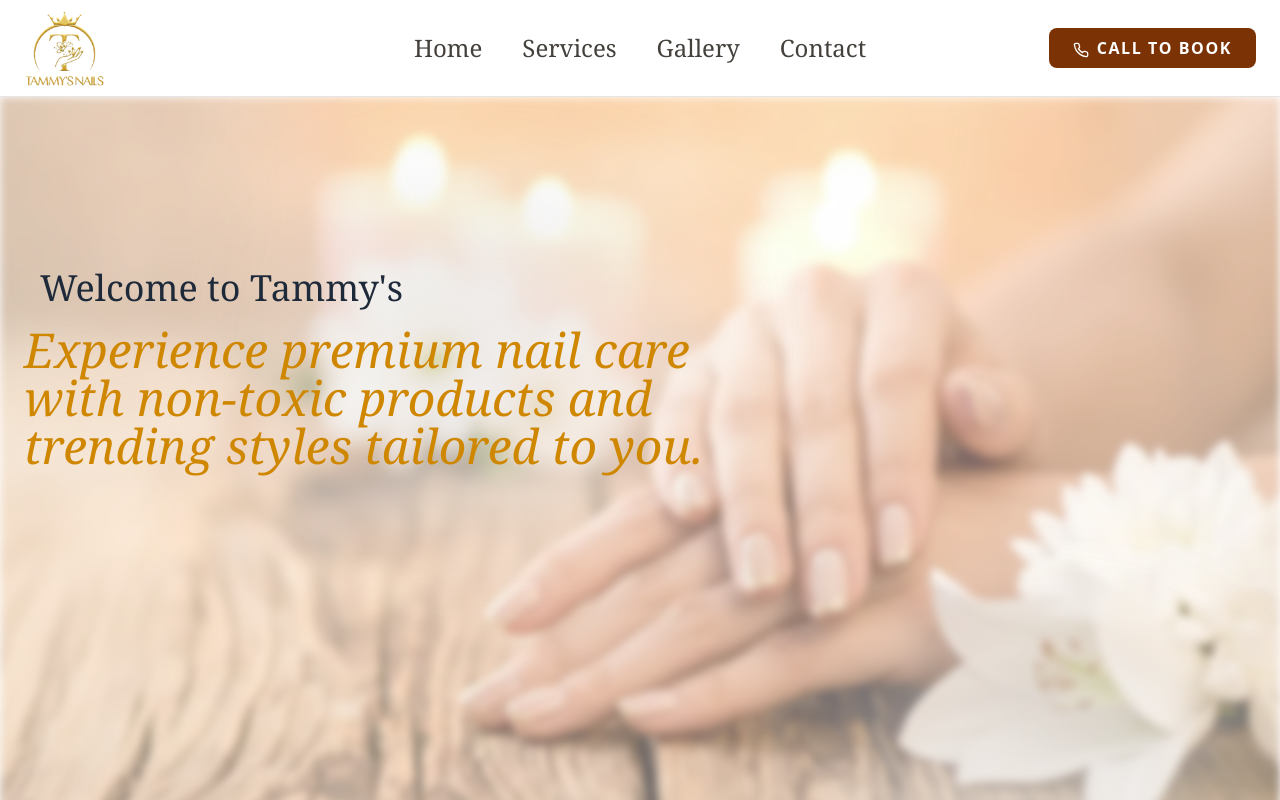
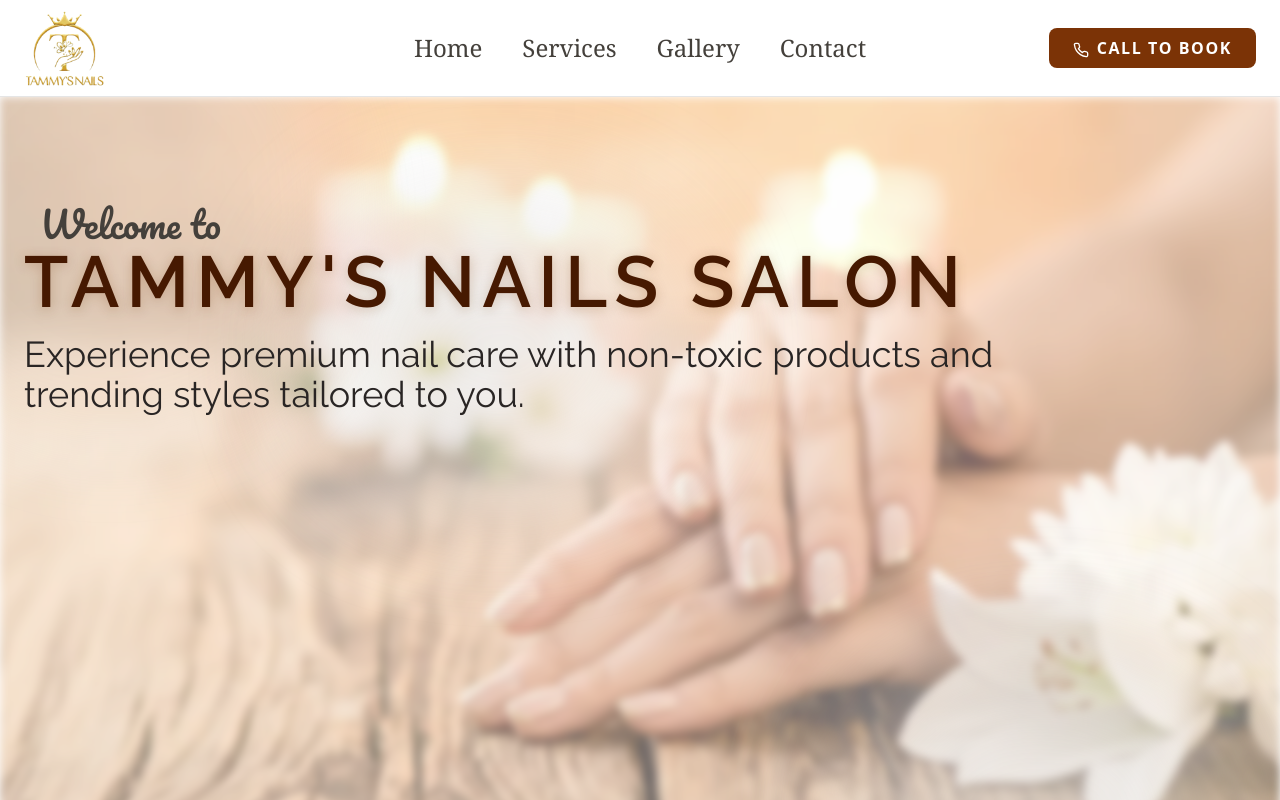
Before and after one commit to huupdo/tammysnails-cloudflare, a React (Vite) app: page / in a window 1280 px wide. Shown: the top 800 px of the page. Built offline with nearby package versions, Linux system fonts and the light colour scheme.

Commit message:
updated overlay text in hero section

```diff
--- a/src/react-app/App.tsx
+++ b/src/react-app/App.tsx
@@ -201,7 +201,7 @@
 
         {/* hero section */}
         <section
-          className="relative isolate flex min-h-screen items-start justify-start overflow-hidden pt-32"
+          className="relative isolate flex min-h-screen items-start justify-start overflow-hidden pt-16"
           id="home"
         >
           <div className="pointer-events-none absolute inset-0 -z-10 overflow-hidden">
@@ -217,16 +217,19 @@
             />
             <div className="absolute inset-0 bg-white/40 dark:bg-neutral-400/30"></div>
           </div>
-          <div className="relative z-10 max-w-3xl px-6 py-10 text-left">
+          <div className="relative z-10 max-w-5xl px-6 py-10 text-left">
             <div className="mb-4">
-              <span className="px-4 py-2 font-serif text-3xl leading-tight md:text-4xl">
-                Welcome to Tammy's
+              <span className="px-4 py-2 font-pacifico text-3xl leading-tight text-stone-700 md:text-4xl dark:text-stone-100">
+                Welcome to
               </span>
+              <h1 className="font-raleway text-5xl font-semibold tracking-widest text-amber-950 uppercase md:text-7xl dark:text-stone-100 [text-shadow:0_2px_12px_rgba(120,60,10,0.25)] dark:[text-shadow:0_2px_12px_rgba(0,0,0,0.5)]">
+                Tammy's Nails Salon
+              </h1>
             </div>
-            <h1 className="mb-8 font-serif text-2xl text-yellow-600 italic md:text-5xl dark:text-stone-200">
+            <h2 className="mb-8 font-raleway text-2xl text-stone-800 md:text-4xl dark:text-stone-100">
               Experience premium nail care with non-toxic products and trending
               styles tailored to you.
-            </h1>
+            </h2>
           </div>
         </section>
 
--- a/src/react-app/index.css
+++ b/src/react-app/index.css
@@ -1,10 +1,12 @@
-@import url("https://fonts.googleapis.com/css2?family=Cormorant+Garamond:ital,wght@0,400;0,500;0,600;1,400;1,500&family=Jost:wght@300;400;500&display=swap");
+@import url("https://fonts.googleapis.com/css2?family=Cormorant+Garamond:ital,wght@0,400;0,500;0,600;1,400;1,500&family=Jost:wght@300;400;500&family=Pacifico&family=Raleway:wght@300;400;500;600&display=swap");
 
 @import "tailwindcss";
 
 @theme {
   --font-serif: "Cormorant Garamond", Georgia, serif;
   --font-sans: "Jost", system-ui, sans-serif;
+  --font-pacifico: "Pacifico", cursive;
+  --font-raleway: "Raleway", sans-serif;
 }
 
 /* :root {
```
